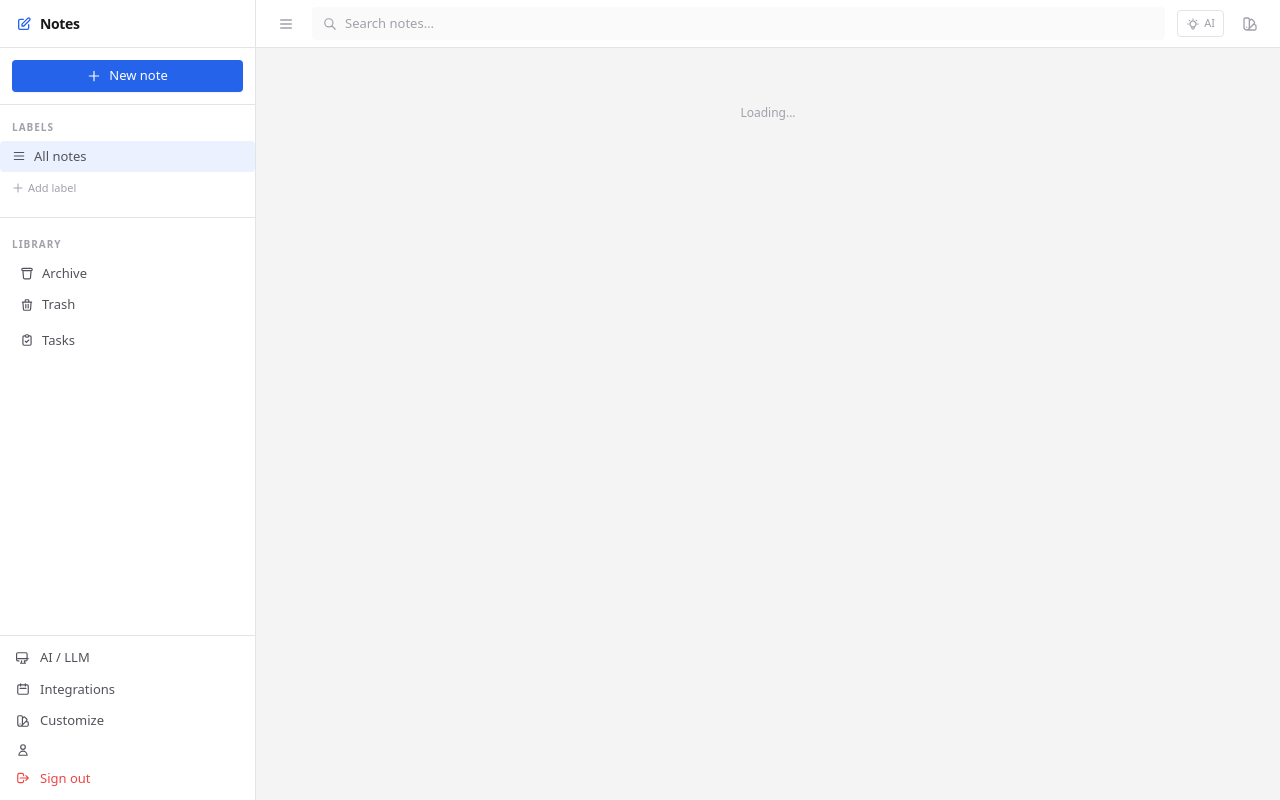
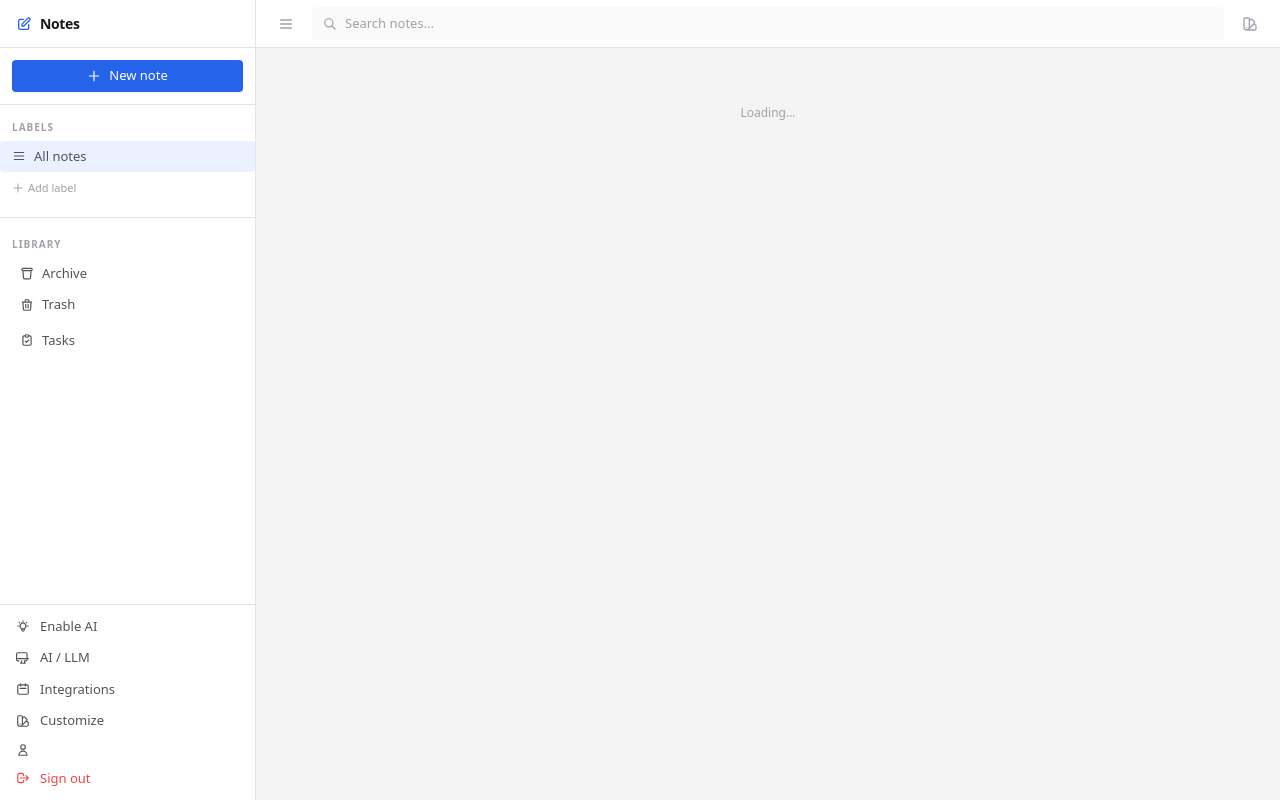
Before and after one commit to SakariaNdadi/SimpleNotes, a FastAPI app: template app/templates/index.html in a window 1280 px wide. Run offline with FastAPI, Linux system fonts and the light colour scheme; the template is opened without the code that fills it, so the values that code supplies are empty.

Commit message:
feat: add AI toggle button and improve AI search button styling

```diff
--- a/app/templates/index.html
+++ b/app/templates/index.html
@@ -121,6 +121,16 @@
         </div>
 
         <div class="border-t border-base py-1.5 flex-shrink-0">
+            <button @click="toggleAI()"
+                class="w-full text-left px-4 py-1.5 text-[13px] flex items-center gap-2.5 transition-colors"
+                :class="aiEnabled ? 'text-[color:var(--accent)] font-medium' : 'text-secondary hover:bg-surface2 hover:text-primary'">
+                <svg class="w-3.5 h-3.5" fill="none" stroke="currentColor" viewBox="0 0 24 24">
+                    <path stroke-linecap="round" stroke-linejoin="round" stroke-width="2"
+                        d="M9.663 17h4.673M12 3v1m6.364 1.636l-.707.707M21 12h-1M4 12H3m3.343-5.657l-.707-.707m2.828 9.9a5 5 0 117.072 0l-.548.547A3.374 3.374 0 0014 18.469V19a2 2 0 11-4 0v-.531c0-.895-.356-1.754-.988-2.386l-.548-.547z"/>
+                </svg>
+                <span x-text="aiEnabled ? 'AI enabled' : 'Enable AI'"></span>
+                <span x-show="aiEnabled" class="ml-auto w-1.5 h-1.5 rounded-full bg-[color:var(--accent)]"></span>
+            </button>
             <button @click="settingsPanel = 'llm'"
                 class="w-full text-left px-4 py-1.5 text-[13px] text-secondary hover:bg-surface2 hover:text-primary flex items-center gap-2.5 transition-colors">
                 <svg class="w-3.5 h-3.5" fill="none" stroke="currentColor" viewBox="0 0 24 24">
@@ -204,26 +214,13 @@
                 Clear
             </button>
 
-            <button @click="toggleAI()"
-                :title="aiEnabled ? 'AI on — click to disable' : 'AI off — click to enable'"
-                class="flex-shrink-0 flex items-center gap-1 px-2 py-1 rounded border transition-colors text-[11px] font-medium"
-                :class="aiEnabled
-                    ? 'border-[color:var(--accent)] text-[color:var(--accent)] bg-[color:var(--accent)]/10'
-                    : 'border-base text-muted hover:text-primary hover:border-[color:var(--accent)]/50'">
-                <svg class="w-3.5 h-3.5" fill="none" stroke="currentColor" viewBox="0 0 24 24">
-                    <path stroke-linecap="round" stroke-linejoin="round" stroke-width="2"
-                        d="M9.663 17h4.673M12 3v1m6.364 1.636l-.707.707M21 12h-1M4 12H3m3.343-5.657l-.707-.707m2.828 9.9a5 5 0 117.072 0l-.548.547A3.374 3.374 0 0014 18.469V19a2 2 0 11-4 0v-.531c0-.895-.356-1.754-.988-2.386l-.548-.547z"/>
-                </svg>
-                <span>AI</span>
-            </button>
-
             <button x-show="aiEnabled && searchQuery" x-cloak
                 :disabled="aiSearching"
                 hx-post="/ai/search" hx-target="#note-feed" hx-swap="innerHTML"
                 hx-include="#search-query"
                 hx-on::before-request="aiSearching = true; searchActive = true"
                 hx-on::after-request="aiSearching = false"
-                class="flex-shrink-0 flex items-center gap-1 text-[11px] font-medium px-2.5 py-1 rounded border transition-colors border-[color:var(--accent)] text-[color:var(--accent)] bg-[color:var(--accent)]/10 hover:bg-[color:var(--accent)]/20 disabled:opacity-40 disabled:cursor-not-allowed">
+                class="flex-shrink-0 flex items-center gap-1 text-[11px] font-semibold px-3 py-1.5 rounded-lg transition-colors bg-[color:var(--accent)] text-white hover:opacity-90 disabled:opacity-40 disabled:cursor-not-allowed shadow-sm">
                 <svg class="w-3.5 h-3.5" :class="aiSearching ? 'animate-spin' : ''" fill="none" stroke="currentColor" viewBox="0 0 24 24">
                     <path stroke-linecap="round" stroke-linejoin="round" stroke-width="2"
                         d="M9.663 17h4.673M12 3v1m6.364 1.636l-.707.707M21 12h-1M4 12H3m3.343-5.657l-.707-.707m2.828 9.9a5 5 0 117.072 0l-.548.547A3.374 3.374 0 0014 18.469V19a2 2 0 11-4 0v-.531c0-.895-.356-1.754-.988-2.386l-.548-.547z"/>
```
